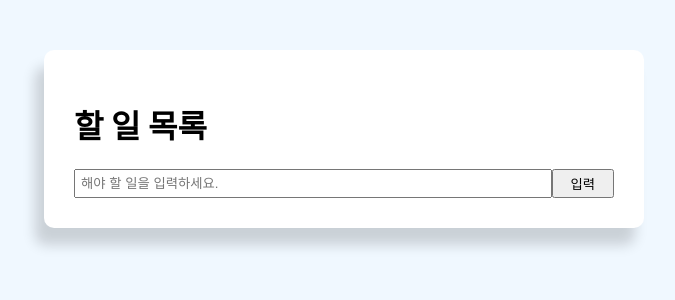
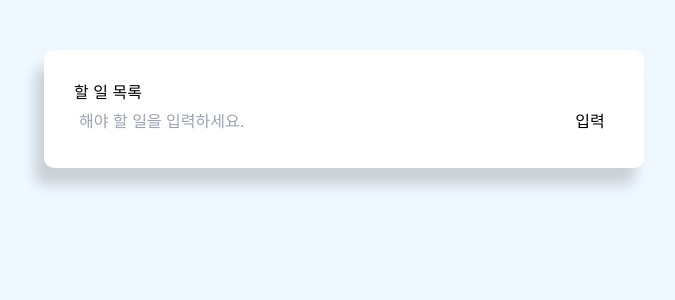
Before and after one commit to glenn-a810/jsTodo, a React (Create React App) app: page / in a window 1280 px wide. Shown: the top 300 px of the page, without its empty margins (296-971 px from the left). Built offline with nearby package versions, Linux system fonts and the light colour scheme.

Commit message:
tailwind

```diff
--- a/package.json
+++ b/package.json
@@ -36,11 +36,14 @@
     ]
   },
   "devDependencies": {
+    "autoprefixer": "^10.4.8",
     "eslint-config-airbnb": "^19.0.4",
     "eslint-plugin-import": "^2.26.0",
     "eslint-plugin-jsx-a11y": "^6.6.1",
     "eslint-plugin-react": "^7.30.1",
-    "prettier": "^2.7.1"
+    "postcss": "^8.4.16",
+    "prettier": "^2.7.1",
+    "tailwindcss": "^3.1.8"
   },
   "prettier": {
     "singleQuote": true,
--- /dev/null
+++ b/postcss.config.js
@@ -0,0 +1,6 @@
+module.exports = {
+  plugins: {
+    tailwindcss: {},
+    autoprefixer: {},
+  },
+}
--- a/src/App.css
+++ b/src/App.css
@@ -1,3 +1,7 @@
+@tailwind base;
+@tailwind components;
+@tailwind utilities;
+
 body {
   background: aliceblue;
 }
--- a/src/App.js
+++ b/src/App.js
@@ -1,7 +1,7 @@
 import React, { useState } from 'react'
 import './App.css'
 import List from './components/List'
-import Input from './components/Input'
+import Form from './components/Form'
 
 export default function App() {
   const [todoData, setTodoData] = useState([])
@@ -14,7 +14,7 @@
           <h1>할 일 목록</h1>
         </div>
         <List todoData={todoData} setTodoData={setTodoData} />
-        <Input value={value} setValue={setValue} setTodoData={setTodoData} />
+        <Form value={value} setValue={setValue} setTodoData={setTodoData} />
       </div>
     </div>
   )
--- a/src/components/Input.js
+++ b/src/components/Form.js
@@ -1,6 +1,6 @@
 import React from 'react'
 
-const Input = ({ value, setValue, setTodoData }) => {
+const Form = ({ value, setValue, setTodoData }) => {
   const handleChange = (e) => {
     setValue(e.target.value)
   }
@@ -40,4 +40,4 @@
   )
 }
 
-export default Input
+export default Form
--- /dev/null
+++ b/tailwind.config.js
@@ -0,0 +1,8 @@
+/** @type {import('tailwindcss').Config} */
+module.exports = {
+  content: ['./src/**/*.{js,jsx,ts,tsx}'],
+  theme: {
+    extend: {},
+  },
+  plugins: [],
+}
```
Also changed, not shown: 1 other file (tests, documents, lock files or other folders).
